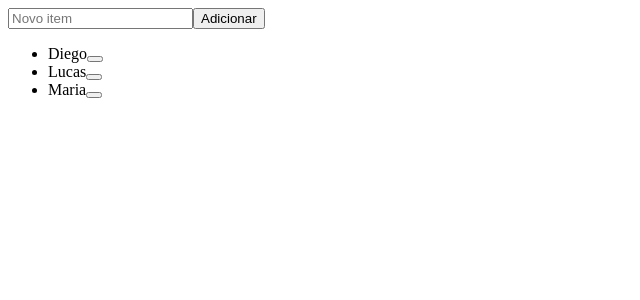
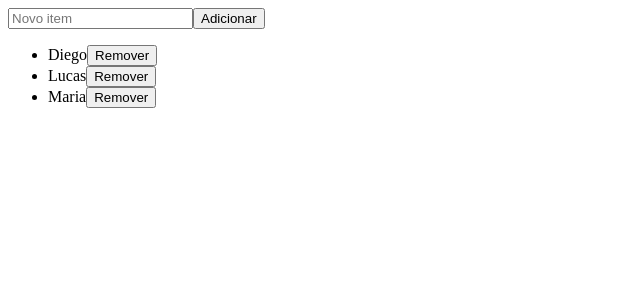
Before and after one commit to N0N4T0/exploring-jest, a React (Vite) app in the folder react-unit-testing/: page / in a window 1280 px wide. Shown: the top 300 px of the page, without its empty margins (0-640 px from the left). Built offline with nearby package versions, Linux system fonts and the light colour scheme.

Commit message:
feat(): add test to remove button on page

```diff
--- a/react-unit-testing/src/App.tsx
+++ b/react-unit-testing/src/App.tsx
@@ -28,7 +28,7 @@ function App() {
         {list.map(item => (
           <li key={item}>
             {item}
-            <button onClick={() => removeFromList(item)}></button>
+            <button onClick={() => removeFromList(item)}>Remover</button>
           </li>))}
       </ul>
     </>
```
Also changed, not shown: 1 other file (tests, documents, lock files or other folders).
